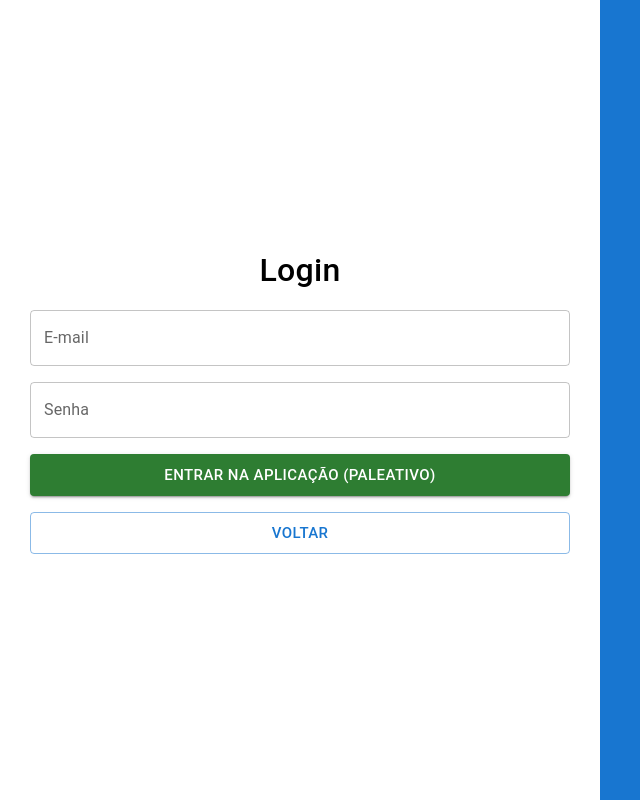
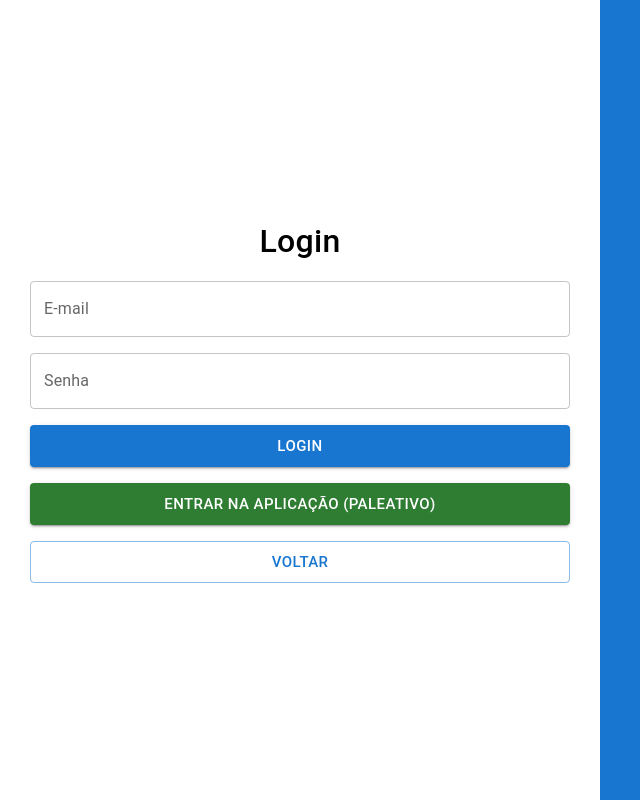
Before and after one commit to AcacioCacio/controle-estoque, a React (Create React App) app in the folder frontend/: page /auth in a window 1280 px wide. Both pictures are taken after a click on the link "Faça login". Shown: the whole page, without its empty margins (0-640 px from the left). Built offline with nearby package versions, Linux system fonts and the light colour scheme; what material-ui-confirm would draw is missing.

Commit message:
feat: adiciona integração do login com tela inicial

```diff
--- a/frontend/src/components/LoginFormSection.tsx
+++ b/frontend/src/components/LoginFormSection.tsx
@@ -10,6 +10,7 @@ import {
 } from "../data/inputErrorTexts";
 import { useNavigate } from "react-router-dom";
 import { AuthFormData } from "../types/AuthFormData";
+import useDoLogin from "../hooks/useDoLogin";
 
 function getDefaultValues() {
   return { email: "", password: "" };
@@ -36,6 +37,7 @@ export function LoginFormSection({
   setIsLoading,
   goToCreateSection,
 }: Props) {
+  const doLogin = useDoLogin();
   const navigate = useNavigate(); // TODO -> temporário até a implementação do login
 
   const defaultValues = getDefaultValues();
@@ -47,8 +49,7 @@ export function LoginFormSection({
   });
 
   const onLogin = (formData: AuthFormData) => {
-    console.log("formData", formData);
-    console.log("setIsLoading", setIsLoading);
+    doLogin(formData, setIsLoading);
   };
 
   // TODO -> temporário até a implementação do login
@@ -106,16 +107,17 @@ export function LoginFormSection({
         )}
       />
 
+      <Button
+        variant="contained"
+        size="large"
+        color="primary"
+        type="submit"
+        disabled={isLoading}
+      >
+        Login
+      </Button>
+
       {/*TODO -> temporário até a implementação do login*/}
-      {/*<Button*/}
-      {/*  variant="contained"*/}
-      {/*  size="large"*/}
-      {/*  color="primary"*/}
-      {/*  type="submit"*/}
-      {/*  disabled={isLoading}*/}
-      {/*>*/}
-      {/*  Cadastrar*/}
-      {/*</Button>*/}
       <Button
         variant="contained"
         size="large"
```
